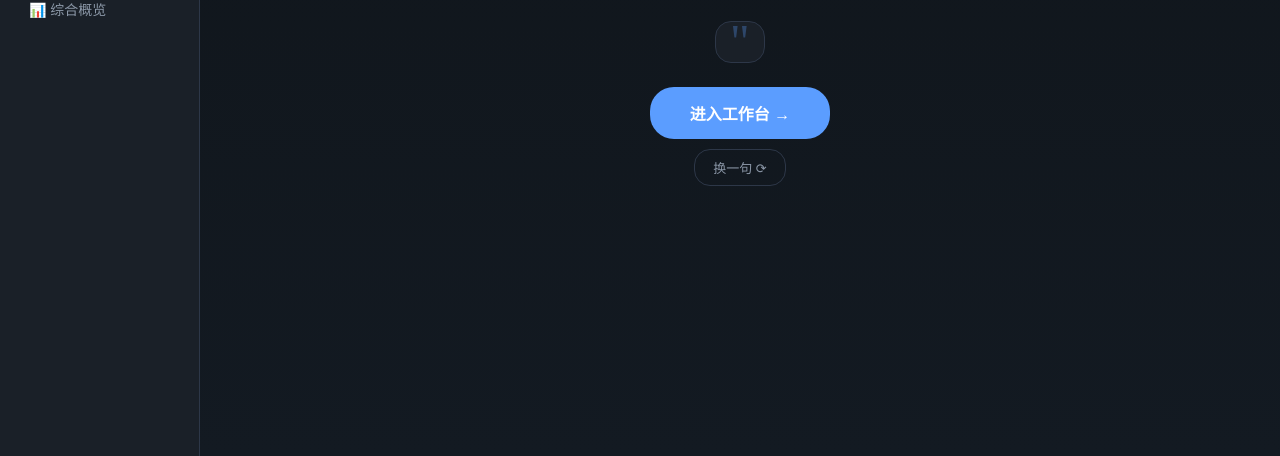
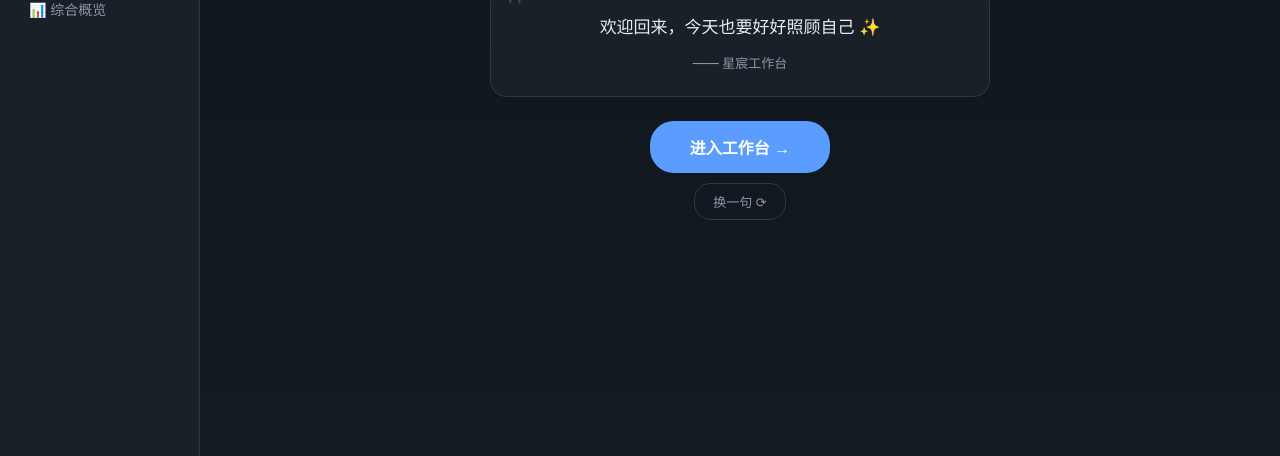
Before and after one commit to wxlwxl0919/starchen, a plain HTML site: page index.html in a window 1280 px wide. Shown: the part 410-866 px from the top of the page. Drawn offline with Linux system fonts and the light colour scheme.

Commit message:
fix: cover quote always visible (hardcoded + !important)

```diff
--- a/index.html
+++ b/index.html
@@ -11,7 +11,7 @@
 <link rel="apple-touch-icon" href="icon-180.png">
 <link rel="icon" href="icon-192.png">
 <title>星宸工作台</title>
-<link rel="stylesheet" href="styles.css?v=20240724b">
+<link rel="stylesheet" href="styles.css?v=20240724c">
 </head>
 <body>
 <button class="sidebar-toggle" id="sidebarToggle">☰</button>
@@ -50,7 +50,10 @@
       <div class="cover-logo">✦</div>
       <h1 class="cover-title">星宸工作台</h1>
       <p class="cover-date" id="coverDate"></p>
-      <div class="cover-quote" id="coverQuote"></div>
+      <div class="cover-quote" id="coverQuote">
+        <div class="q-text">欢迎回来，今天也要好好照顾自己 ✨</div>
+        <span class="q-author">—— 星宸工作台</span>
+      </div>
       <button class="cover-enter" id="coverEnter">进入工作台 →</button>
       <button class="cover-next-quote">换一句 ⟳</button>
     </div>
@@ -440,6 +443,6 @@
 </div>
 
 <div class="toast" id="toast"></div>
-<script src="app.js?v=20240724b"></script>
+<script src="app.js?v=20240724c"></script>
 </body>
 </html>
--- a/styles.css
+++ b/styles.css
@@ -470,16 +470,19 @@ body{
 }
 .cover-date{color:var(--text-dim);font-size:15px;margin-bottom:30px}
 .cover-quote{
-  max-width:500px;padding:20px 24px;
+  max-width:500px;width:90%;padding:24px 28px;
   background:var(--surface);border:1px solid var(--border);
   border-radius:16px;margin-bottom:24px;position:relative;
+  display:block !important;visibility:visible !important;
+  opacity:1 !important;
 }
 .cover-quote::before{
   content:'"';position:absolute;top:-8px;left:14px;
   font-size:48px;color:var(--primary);opacity:.3;font-family:serif;
 }
 .cover-quote .q-text{
-  font-size:17px;line-height:1.8;color:var(--text);font-weight:500;
+  font-size:17px;line-height:1.8;color:var(--text) !important;font-weight:500;
+  display:block !important;
 }
 .cover-quote .q-author{
   display:block;margin-top:10px;font-size:13px;color:var(--text-dim);
```
